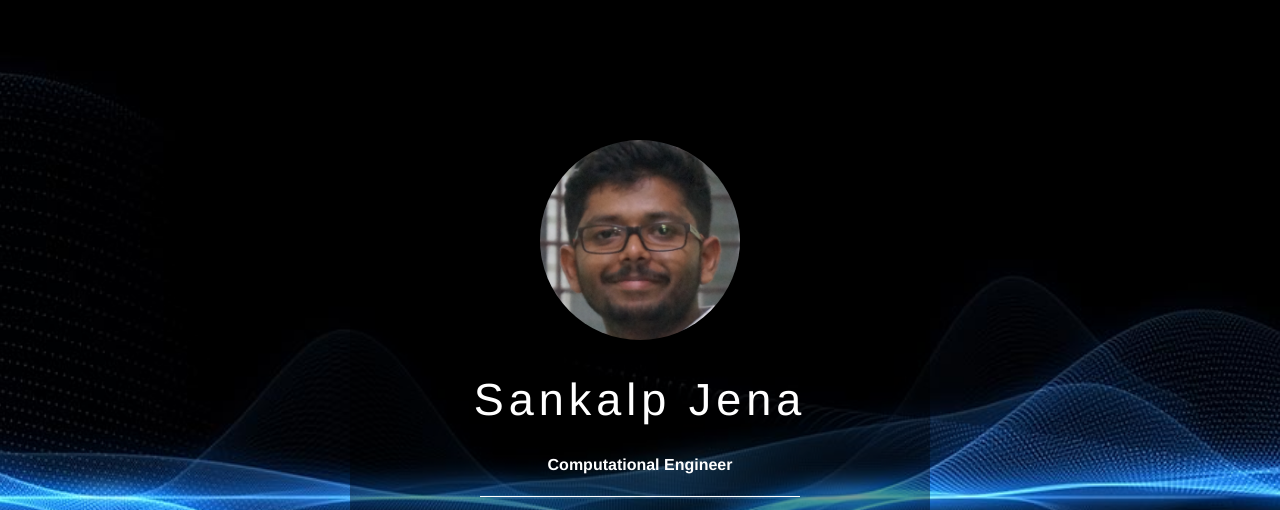
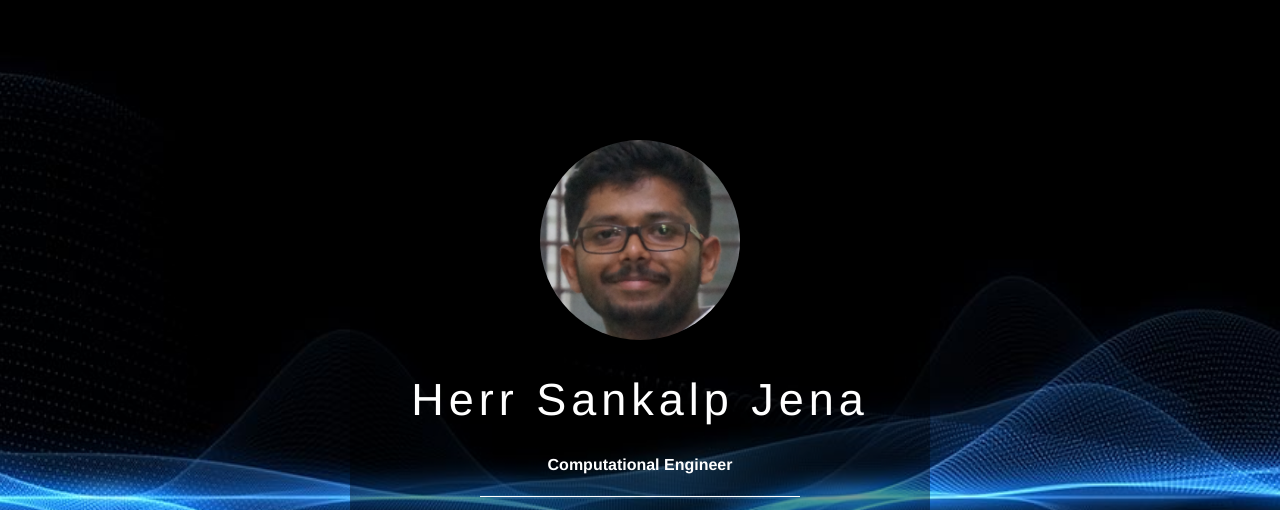
Before and after one commit to sankalpjena/Profile, a plain HTML site: page index.html in a window 1280 px wide. Shown: the top 510 px of the page. Drawn offline with Linux system fonts and the light colour scheme.

Commit message:
Update index.html

```diff
--- a/index.html
+++ b/index.html
@@ -12,7 +12,7 @@
 <div class = "profile-box"> <!-- div creates a division in body so as to apply different styles to different divisions -->
 	<img src = "images/ProfilePic.JPG" class = "prof-pic">
 
-	<h1>Sankalp Jena</h1>
+	<h1>Herr Sankalp Jena</h1>
 	<h4>Computational Engineer</h5>
 
 	<div class = "line-break"></div>
```
